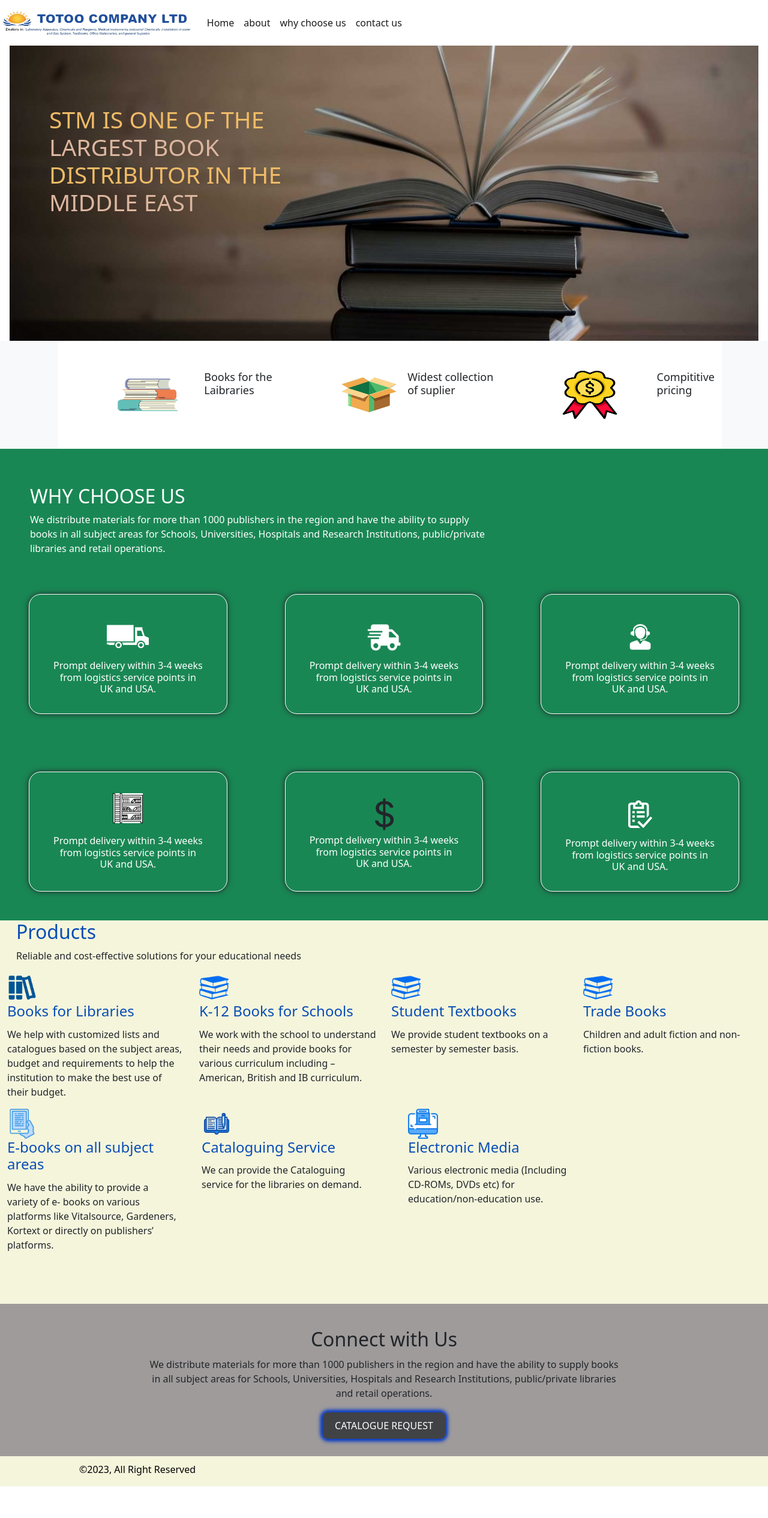
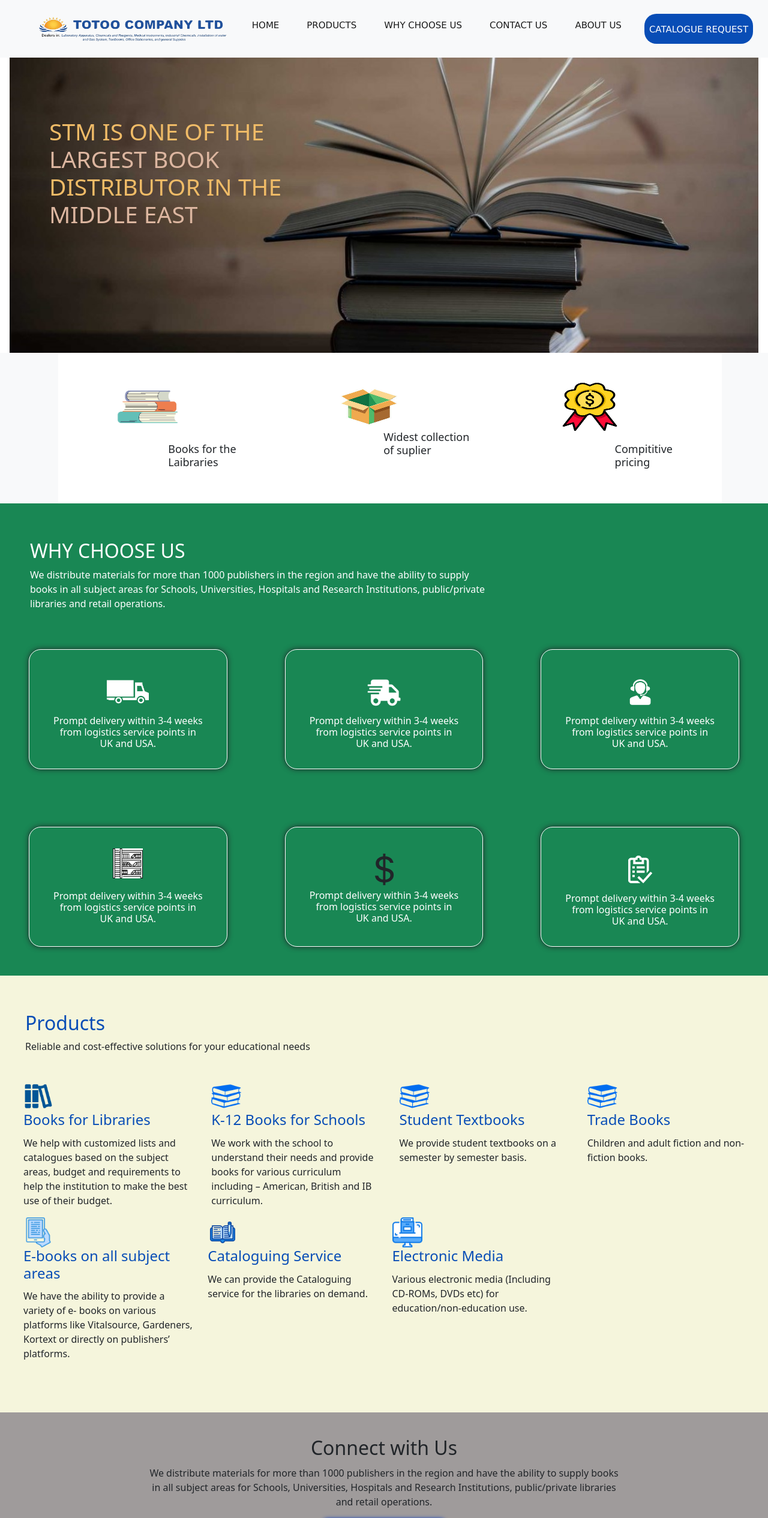
Before and after one commit to MKainatDev/tech-code, an Angular app: page / in a window 1280 px wide. Shown: the top 2530 px of the page at 60% size. Before the commit the page ends 2477 px from the top, so only its background shows below. Built offline with nearby package versions, Linux system fonts and the light colour scheme.

Commit message:
headerresponsive

```diff
--- a/src/app/app.component.css
+++ b/src/app/app.component.css
@@ -1,6 +1,10 @@
 
 .logo{
   height: 50px;
+}
+.navbar-brand{
+  margin-left: 60px;
+  height: 100%;
 }
 
 .parallax2{
@@ -9,9 +13,27 @@
 
 @media (max-width: 768px) {
   .logo{
-      height: 30px;
+      height: 50px;
+  }
+  .navbar-nav .nav-link{
+    padding-left: 20px;
   }
 }
+.navbar .navbar-nav .nav-item {
+  margin: 15px;
+  font-size: 15px;
+  font-family: 'Lucida Sans', sans-serif;
+  justify-content: space-between;
+}
+.navbar-nav .nav-link:hover {
+  color: #084db6;
+}
+.navbar .navbar-nav .custm .nav-link{
+  color: aliceblue;
+}
+
+
+
 /* .navbar-brand{
  font-size: 18px;
  color: black;
@@ -95,7 +117,6 @@
 .Category{
   background-color: white;
    padding-top: 50px;
-    padding-bottom: 50px;
      margin: 0px 77px;
 }
 @media (max-width: 768px) {
--- a/src/app/app.component.html
+++ b/src/app/app.component.html
@@ -1,4 +1,4 @@
-<nav class="navbar navbar-expand-lg navbar-light bg-white">
+<nav class="navbar navbar-expand-lg navbar-light" style="background-color: #F8F9FA;">
   <a class="navbar-brand" href="#"> <img src="assets/image/logo.jpg" class="logo" alt="Logo"> <!-- Adjust height as needed -->
   </a>
   <button class="navbar-toggler" type="button" data-toggle="collapse" data-target="#navbarSupportedContent" aria-controls="navbarSupportedContent" aria-expanded="false" aria-label="Toggle navigation">
@@ -8,17 +8,22 @@
   <div class="collapse navbar-collapse" id="navbarSupportedContent">
     <ul class="navbar-nav mr-auto">
       <li class="nav-item active">
-        <a class="nav-link" href="#">Home</a>
+        <a class="nav-link" href="#">HOME</a>
       </li>
       <li class="nav-item active">
-        <a class="nav-link" href="#">about</a>
+        <a class="nav-link" href="#">PRODUCTS</a>
       </li>
       <li class="nav-item active">
-        <a class="nav-link" href="#">why choose us</a>
+        <a class="nav-link" href="#">WHY CHOOSE US</a>
       </li>
       <li class="nav-item active">
-        <a class="nav-link" href="#">contact us</a>
+        <a class="nav-link" href="#">CONTACT US</a>
       </li>
+      <li class="nav-item active">
+        <a class="nav-link" href="#">ABOUT US</a>
+      </li>
+      <li class="nav-item custm">
+        <a class="nav-link" style="background-color: #084db6; color: white; border-radius: 20px; height: 50px; padding-top: 15px;" href="/catalogue_reqests">CATALOGUE REQUEST</a></li>
     </ul>
   </div>
 </nav>
@@ -49,7 +54,7 @@
   <div class="row Category">
       <div class="side-icon col-lg-4 col-sm-12">
         <img src="assets/image/book-7.png" alt="" srcset="">
-        <h1 class="poppin">
+        <h1 class="poppin" style="padding-right: 60px; padding-top: 20px; padding-bottom: 50px;">
           Books for the
           <br>Laibraries
         </h1>
@@ -57,7 +62,7 @@
 
       <div class="side-icon2 col-lg-4 col-sm-12">
         <img src="assets/image/box-1.jpg" alt="" srcset="">
-        <h1 class="poppin">
+        <h1 class="poppin" style="padding-right: 40px; padding-bottom: 50px;">
           Widest collection
           <br>
           of suplier
@@ -67,7 +72,7 @@
 
       <div class="side-icon3 col-lg-4 col-sm-12">
         <img src="assets/image/pricing-1.png" alt="" srcset="">
-        <h1 class="poppin">
+        <h1 class="poppin" style="padding-right: 70px; padding-top: 20px; padding-bottom: 50px;">
           Compititive
           <br>pricing
         </h1>
@@ -153,14 +158,14 @@
     <div class="white-section">
       <div class="container3">
         <div class="row4">
-          <div class="col-md-12">
+          <div class="col-md-12" style="margin-left: 15px; padding-top: 60px;">
             <h2 class="poppins2" style="color: #084db6;">Products</h2>
             <p class="texts">Reliable and cost-effective solutions for your educational needs</p>
           </div>
         </div>
       </div>
     </div>
-      <div class="row">
+      <div class="row" style="margin-left: 15px; margin-left: 15px; padding-top: 30px;">
         <div class="col-md-3 col-sm-12 col-xs-12 sm-box">
           <img src="assets/image/scrolimage-1.png" style="width: 50px; height: 50px;" alt="" srcset="" class="help-icon">
           <h4 class="poppins" style="color: #084db6;">Books for Libraries</h4>
@@ -201,7 +206,7 @@
             </p>
           </div>
 
-          <div class="col-md-3 col-sm-12 col-xs-12 sm-box" style="margin-left: 10px;">
+          <div class="col-md-3 col-sm-12 col-xs-12 sm-box">
             <img src="assets/image/scrolimage-6.png" style="width: 50px; height: 50px;" alt="" srcset=""
               class="help-icon">
             <h4 class="poppins" style="color: #084db6;">Cataloguing Service</h4>
@@ -210,7 +215,7 @@
             </p>
           </div>
 
-          <div class="col-md-3 col-sm-12 col-xs-12 sm-box" style="margin-left: 30px;">
+          <div class="col-md-3 col-sm-12 col-xs-12 sm-box">
             <img src="assets/image/scrolimage-7.png" style="width: 50px; height: 50px;" alt="" srcset=""
               class="help-icon">
             <h4 class="poppins" style="color: #084db6;">Electronic Media</h4>
```
